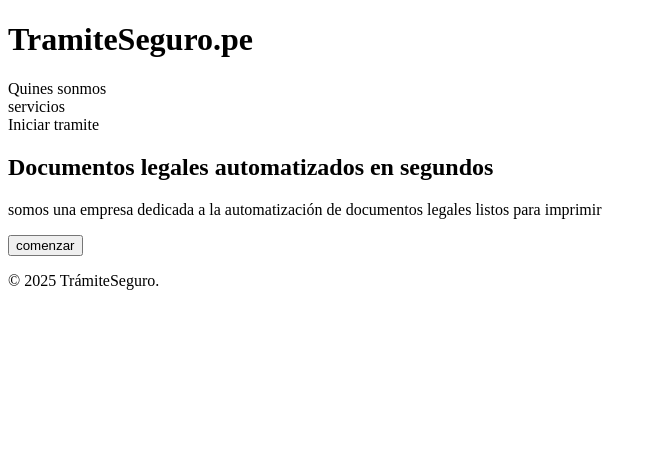
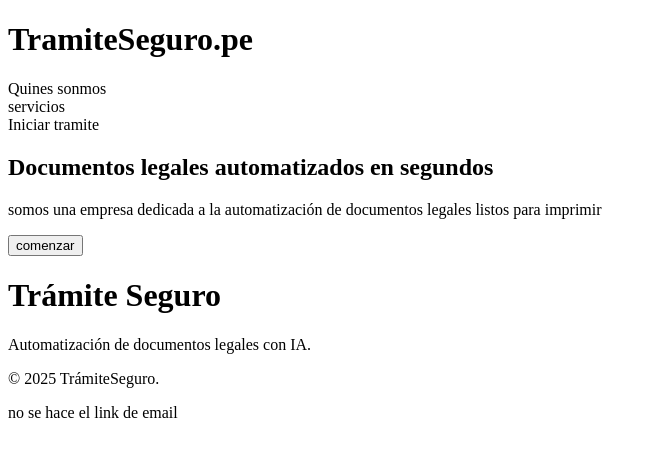
Before and after one commit to tramitesegurope-ship-it/tramiteSeguro, a plain HTML site: page tsHtml/index.html in a window 1280 px wide. Shown: the whole page, without its empty margins (0-657 px from the left). Drawn offline with Linux system fonts and the light colour scheme; files whose address does not match are found by name.

Commit message:
Agrego título y párrafo al main

```diff
--- a/tsHtml/index.html
+++ b/tsHtml/index.html
@@ -30,12 +30,15 @@
                 <p>somos una empresa dedicada a la automatización de documentos legales listos para imprimir</p>
                 <button type="button">comenzar</button>
             </section>
+            <h1>Trámite Seguro</h1>
+            <p>Automatización de documentos legales con IA.</p>
+
 
 
         </main>
         <footer>
             <p>© 2025 TrámiteSeguro.</p>
-            <source src="k">
+            no se hace el link de email
 
         </footer>
     </body>
```
